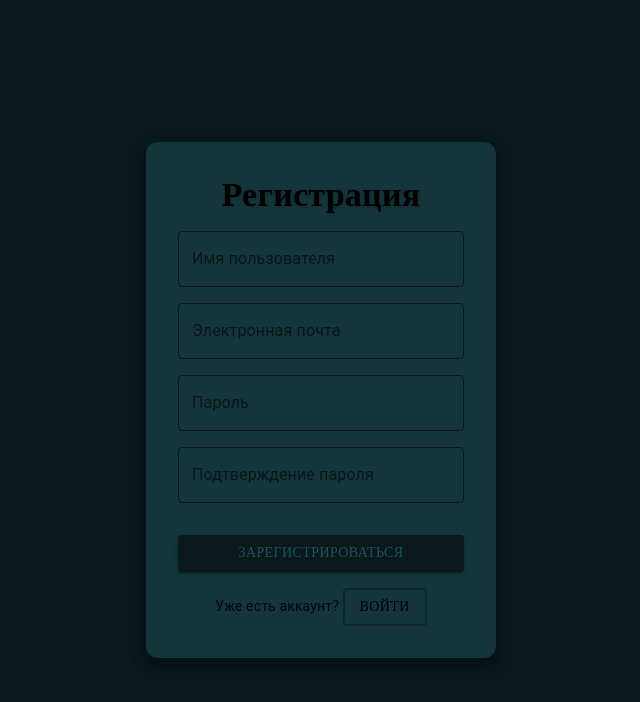
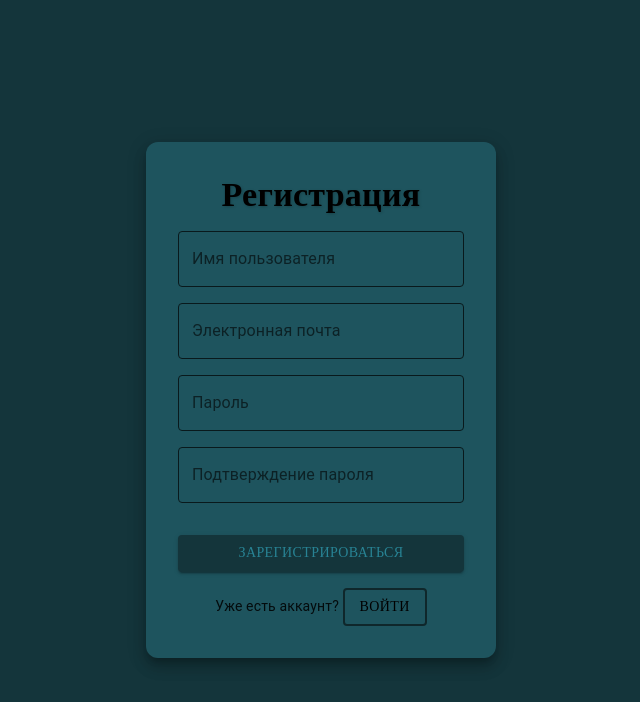
Before and after one commit to Danil-Nazarenko/Diplom, a React (Vite) app in the folder frontend/frontend/: page /register in a window 1280 px wide. Shown: the top 702 px of the page, without its empty margins (319-959 px from the left). Built offline with nearby package versions, Linux system fonts and the light colour scheme.

Commit message:
Работа над дизайном

```diff
--- a/frontend/frontend/src/layout.tsx
+++ b/frontend/frontend/src/layout.tsx
@@ -9,7 +9,7 @@ const Layout = () => {
         display: 'flex',
         justifyContent: 'center',
         alignItems: 'center',
-        background: '#09191c'
+        background: '#14353b'
       }}
     >
       <CssBaseline />
--- a/frontend/frontend/src/pages/LoginPage.tsx
+++ b/frontend/frontend/src/pages/LoginPage.tsx
@@ -38,7 +38,7 @@ const LoginPage = () => {
         justifyContent: 'center',
         alignItems: 'center',
         height: '100vh',
-        bgcolor: '#09191c',
+        bgcolor: '#14353b',
       }}
     >
       <Paper
@@ -50,7 +50,7 @@ const LoginPage = () => {
           flexDirection: 'column',
           gap: 2,
           borderRadius: 3,
-          backgroundColor: '#14353b',
+          backgroundColor: '#1e545e',
         }}
       >
         <Typography
@@ -117,8 +117,8 @@ const LoginPage = () => {
           color="primary"
           fullWidth
           sx={{
-            backgroundColor: '#09191c',
-            color: '#1f525c',
+            backgroundColor: '#14353b',
+            color: '#288394',
             fontFamily: '"Poppins", XI20',
             mt: 2
           }}
--- a/frontend/frontend/src/pages/RegisterPage.tsx
+++ b/frontend/frontend/src/pages/RegisterPage.tsx
@@ -43,7 +43,7 @@ const RegisterPage = () => {
         justifyContent: 'center',
         alignItems: 'center',
         height: '100vh',
-        bgcolor: '#09191c',
+        bgcolor: '#14353b',
       }}
     >
       <Paper
@@ -55,7 +55,7 @@ const RegisterPage = () => {
           flexDirection: 'column',
           gap: 2,
           borderRadius: 3,
-          backgroundColor: '#14353b',
+          backgroundColor: '#1e545e',
         }}
       >
         <Typography
@@ -169,8 +169,8 @@ const RegisterPage = () => {
           color="primary"
           fullWidth
           sx={{
-            backgroundColor: '#09191c',
-            color: '#1f525c',
+            backgroundColor: '#14353b',
+            color: '#288394',
             fontFamily: '"Poppins", XI20',
             mt: 2
           }}
@@ -190,7 +190,7 @@ const RegisterPage = () => {
               borderColor: '#0f272b',
               borderWidth: '2px',
             }}
-            onClick={() => router.navigate({ to: '/login' })}
+            onClick={() => router.navigate({ to: '/' })}
           >
             Войти
           </Button>
--- a/frontend/frontend/src/router/routes.tsx
+++ b/frontend/frontend/src/router/routes.tsx
@@ -9,7 +9,7 @@ const rootRoute = createRootRoute({
 
 const loginRoute = createRoute({
   getParentRoute: () => rootRoute,
-  path: '/login',
+  path: '/',
   component: LoginPage,
 });
 
```
Also changed, not shown: 2 other files (tests, documents, lock files or other folders).
